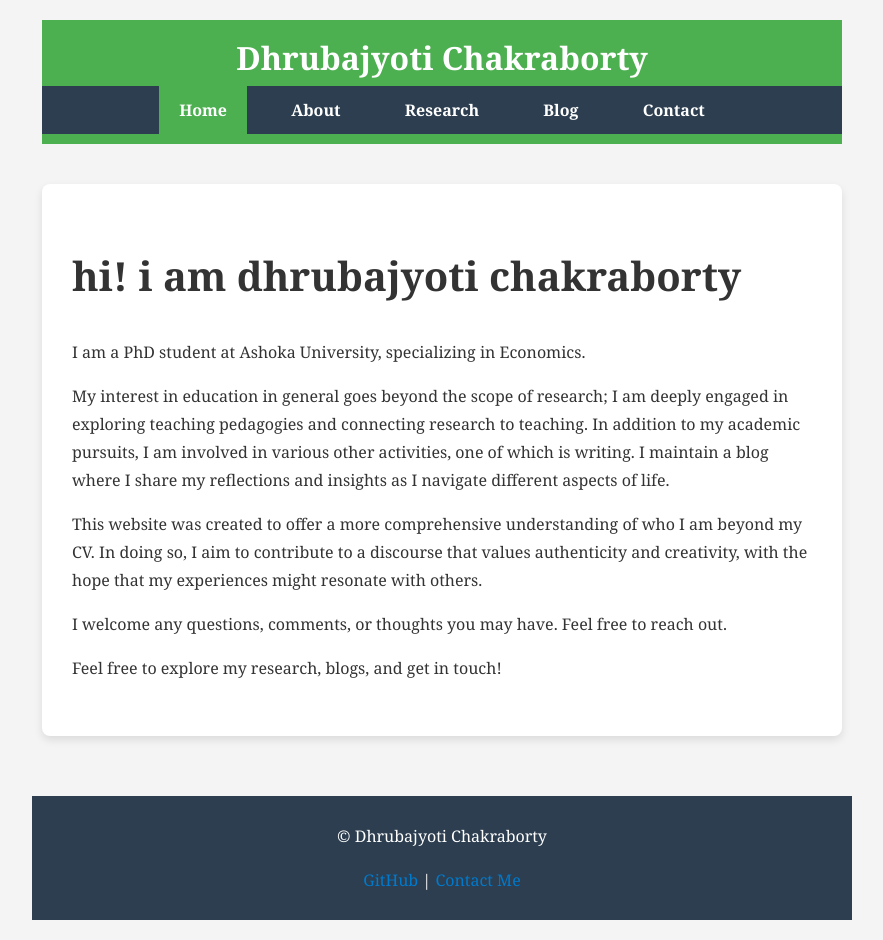
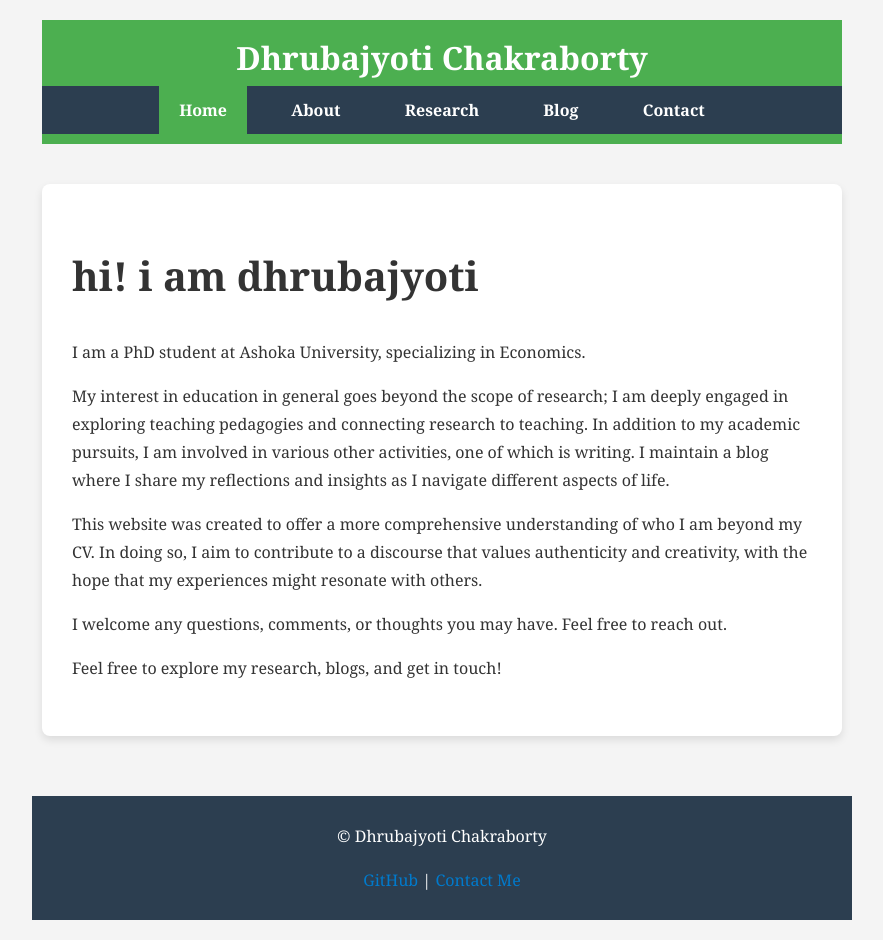
Before and after one commit to dhruba-c/dhruba-c.github.io, a Jekyll site: the page built from index.md, in a window 1280 px wide. Shown: the whole page, without its empty margins (198-1081 px from the left). Built offline with Jekyll 4.4.1, drawn with Linux system fonts in a browser that asks for light colours.

Commit message:
Update index.md

```diff
--- a/index.md
+++ b/index.md
@@ -3,7 +3,7 @@ layout: default
 title: Home
 ---
 
-# hi! i am dhrubajyoti chakraborty
+# hi! i am dhrubajyoti
 
 I am a PhD student at Ashoka University, specializing in Economics.
 
```
